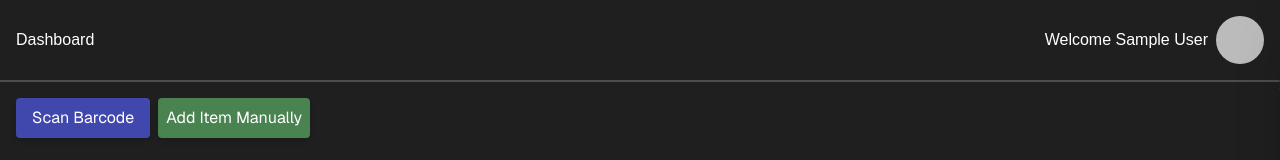
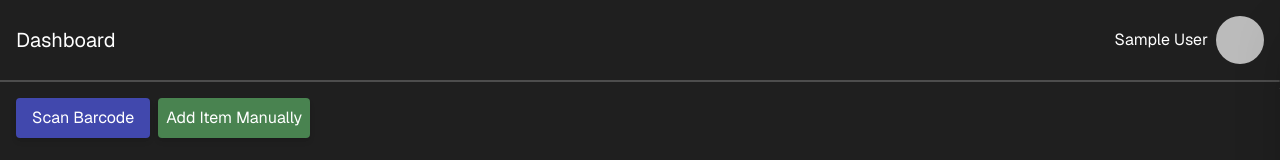
Before and after one commit to MastracciN/collectors, a Next.js app: page /dashboard in a window 1280 px wide. Shown: the top 160 px of the page. Built offline with nearby package versions, Linux system fonts and the light colour scheme; no server answers; the database is empty; sample sign-in values are in the browser's storage.

Commit message:
DashboardClient styling changes, font-sans, "Welcome" text removed

```diff
--- a/src/app/dashboard/DashboardClient.tsx
+++ b/src/app/dashboard/DashboardClient.tsx
@@ -11,20 +11,20 @@ export default function DashboardClient({ session }: any) {
     const [open, setOpen] = useState(false);
 
     return (
-        <div className="min-h-screen text-white flex flex-col bg-[#1f1f1f]">
+        <div className="min-h-screen text-white flex flex-col bg-[#1f1f1f] font-sans">
             <div className="flex items-center space-x-2 justify-between p-4 border-b-2 border-[#4d4d4d]">
-                <h1>Dashboard</h1>
+                <h1 className="text-xl">Dashboard</h1>
                 <div className="flex items-center space-x-2">
-                    <p>Welcome {session?.user?.name || session?.user?.email}</p>
+                    <p>{session?.user?.name || session?.user?.email}</p>
                     <img
                         src={session?.user?.image ?? "images/avatar-placeholder.png"}
                         alt="profile"
-                        className="w-12 h-12 rounded-full"
+                        className="w-12 h-12 rounded-full cursor-pointer"
                         onClick={() => setOpen(!open)}
                     />
 
                     {open && (
-                        <div className="absolute right-0 top-14 bg-[#2a2a2a] border border-gray-600 rounded-lg shadow-lg w-40">
+                        <div className="absolute right-5 top-14 bg-[#2a2a2a] border border-gray-600 rounded-lg shadow-lg w-50">
                             <LogoutButton/>
                         </div>
                     )}
```
